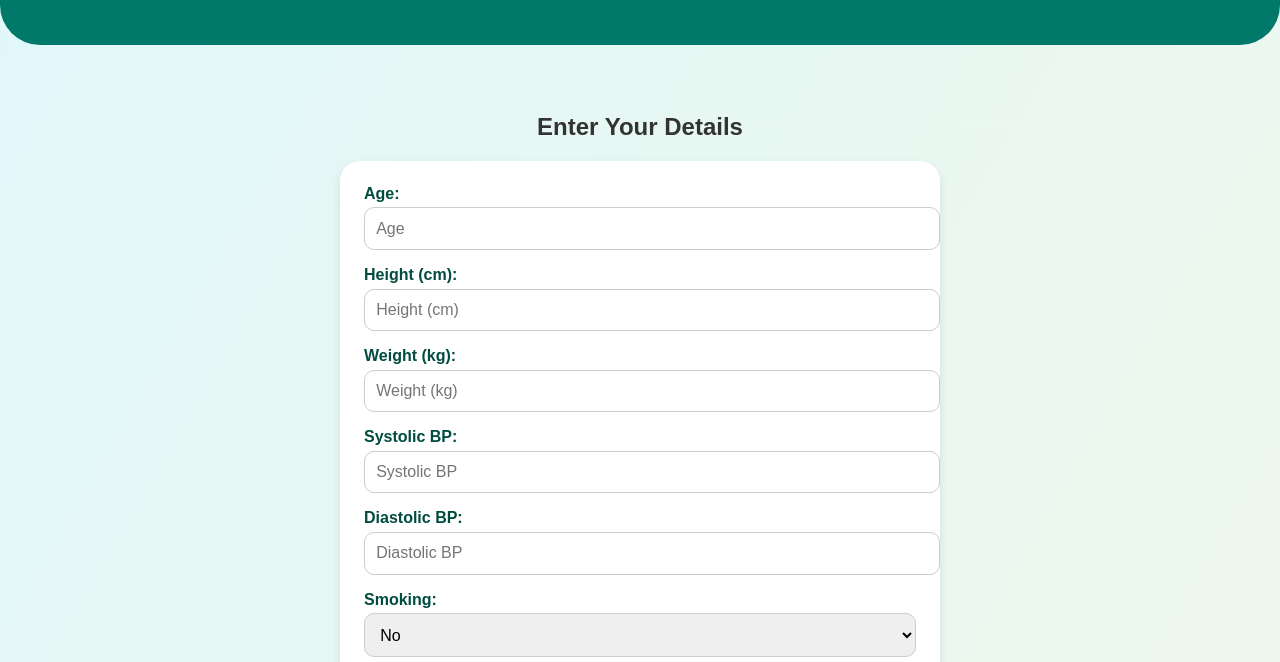
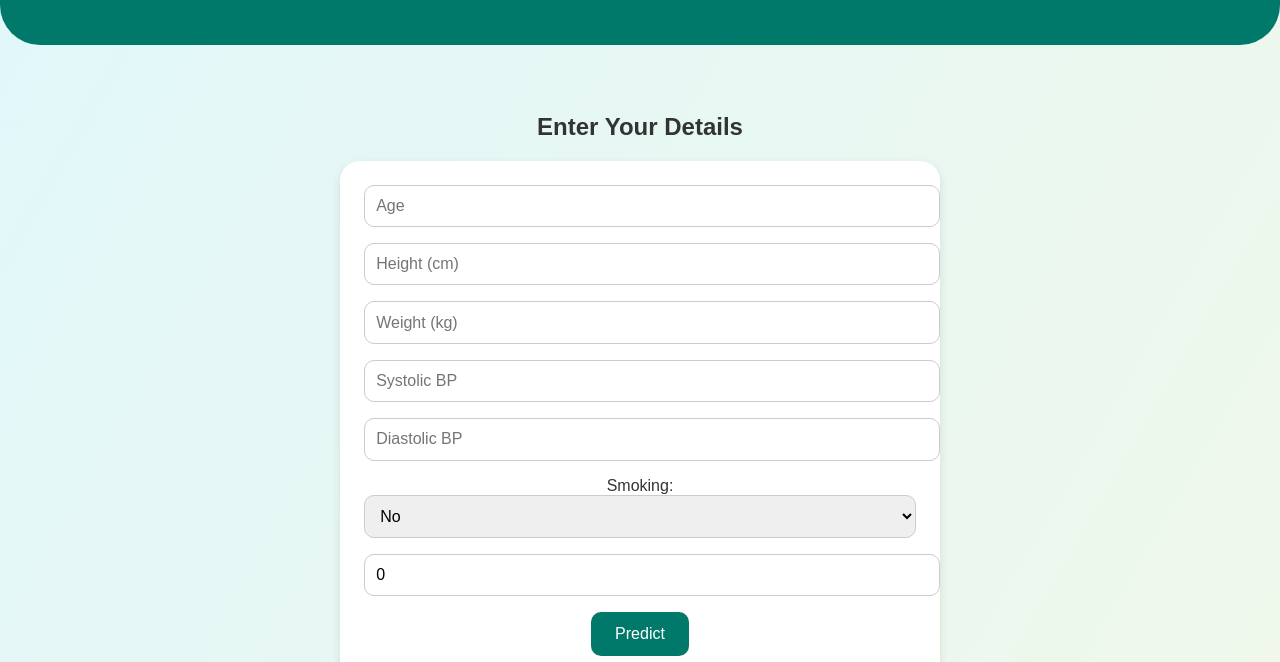
Before and after one commit to suhas9353/ai-health-insurance, a plain HTML site: page frontend/index.html in a window 1280 px wide. Shown: the part 133-795 px from the top of the page. Drawn offline with Linux system fonts and the light colour scheme.

Commit message:
Add files via upload

```diff
--- a/frontend/index.html
+++ b/frontend/index.html
@@ -13,29 +13,15 @@
   </header>
 
   <main class="container">
+    <!-- Health and Insurance Form -->
     <section id="form-section">
       <h2>Enter Your Details</h2>
       <form id="userForm">
-        <div class="row">
-          <label for="age">Age:</label>
-          <input id="age" type="number" placeholder="Age" required>
-        </div>
-        <div class="row">
-          <label for="height">Height (cm):</label>
-          <input id="height" type="number" placeholder="Height (cm)" required>
-        </div>
-        <div class="row">
-          <label for="weight">Weight (kg):</label>
-          <input id="weight" type="number" placeholder="Weight (kg)" required>
-        </div>
-        <div class="row">
-          <label for="systolic">Systolic BP:</label>
-          <input id="systolic" type="number" placeholder="Systolic BP" required>
-        </div>
-        <div class="row">
-          <label for="diastolic">Diastolic BP:</label>
-          <input id="diastolic" type="number" placeholder="Diastolic BP" required>
-        </div>
+        <div class="row"><input id="age" type="number" placeholder="Age" required></div>
+        <div class="row"><input id="height" type="number" placeholder="Height (cm)" required></div>
+        <div class="row"><input id="weight" type="number" placeholder="Weight (kg)" required></div>
+        <div class="row"><input id="systolic" type="number" placeholder="Systolic BP" required></div>
+        <div class="row"><input id="diastolic" type="number" placeholder="Diastolic BP" required></div>
         <div class="row">
           <label for="smoking">Smoking:</label>
           <select id="smoking" required>
@@ -43,10 +29,7 @@
             <option value="1">Yes</option>
           </select>
         </div>
-        <div class="row">
-          <label for="claims">Past Insurance Claims:</label>
-          <input id="claims" type="number" placeholder="Number of past claims" value="0" required>
-        </div>
+        <div class="row"><input id="claims" type="number" placeholder="Past Insurance Claims" value="0" required></div>
         <button type="submit" class="btn">Predict</button>
       </form>
 
--- a/frontend/prediction.js
+++ b/frontend/prediction.js
@@ -1,12 +1,15 @@
 // prediction.js
-// Connects form to Flask backend and displays predictions instantly
+// Use local Flask backend or deployed API endpoint
+// Example: 'http://127.0.0.1:5000' for local testing, or your Render/Railway URL for live use.
+const API_BASE = 'https://<your-render-service>.onrender.com';
 
-const API_BASE = 'http://127.0.0.1:5000'; // Local backend for testing
 
+// Utility function to update UI text
 function show(id, text) {
   document.getElementById(id).innerText = text;
 }
 
+// Handle unified form submission
 document.getElementById('userForm').addEventListener('submit', async (e) => {
   e.preventDefault();
 
@@ -20,11 +23,12 @@ document.getElementById('userForm').addEventListener('submit', async (e) => {
     PastClaims: Number(document.getElementById('claims').value)
   };
 
+  // Reset UI
   show('healthResult', '⏳ Predicting health risk...');
   show('insResult', '⏳ Estimating insurance premium...');
 
   try {
-    // Health prediction
+    // --- 1️⃣ HEALTH PREDICTION ---
     const healthRes = await fetch(`${API_BASE}/predict_health`, {
       method: 'POST',
       headers: {'Content-Type': 'application/json'},
@@ -39,7 +43,7 @@ document.getElementById('userForm').addEventListener('submit', async (e) => {
 
     show('healthResult', `Prediction: ${riskLabel}\nProbability: ${prob}%`);
 
-    // Insurance prediction
+    // --- 2️⃣ INSURANCE PREDICTION ---
     const BMI = payload.WeightKg / ((payload.HeightCm / 100) ** 2);
     const insRes = await fetch(`${API_BASE}/predict_insurance`, {
       method: 'POST',
--- a/frontend/styles.css
+++ b/frontend/styles.css
@@ -30,14 +30,6 @@ form {
 
 .row {
   margin-bottom: 1rem;
-  text-align: left;
-}
-
-label {
-  display: block;
-  margin-bottom: 0.3rem;
-  font-weight: 600;
-  color: #004d40;
 }
 
 input, select {
```
